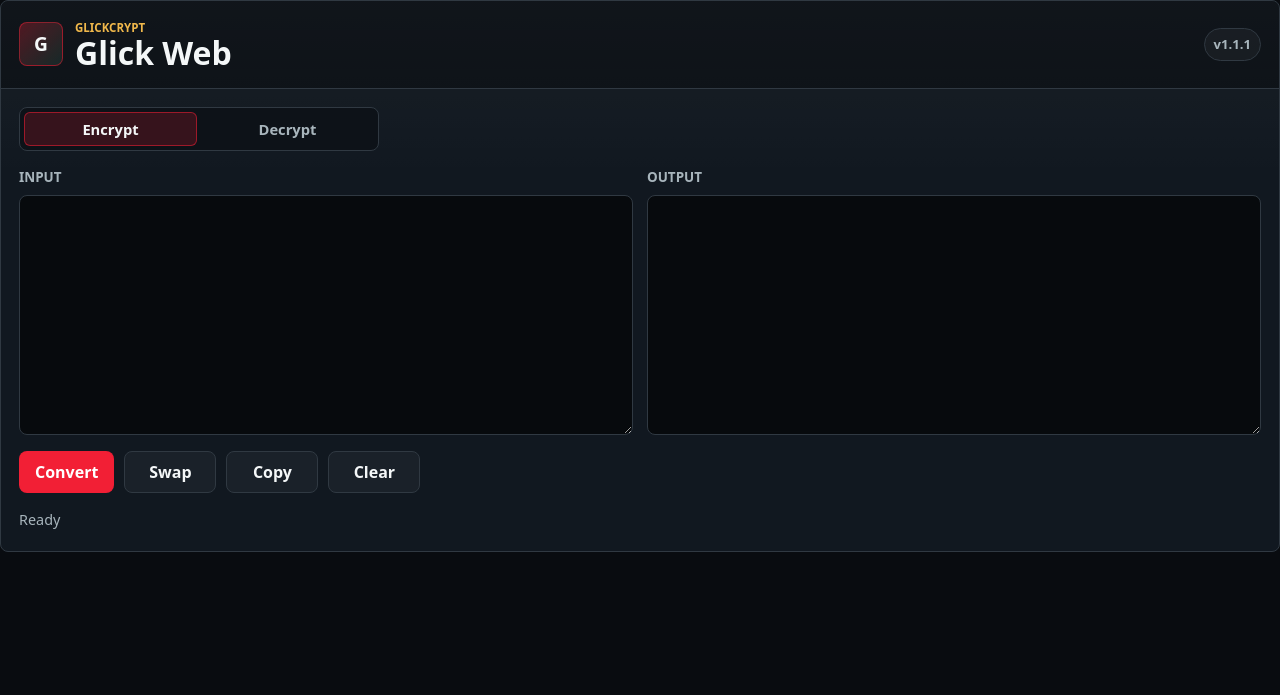
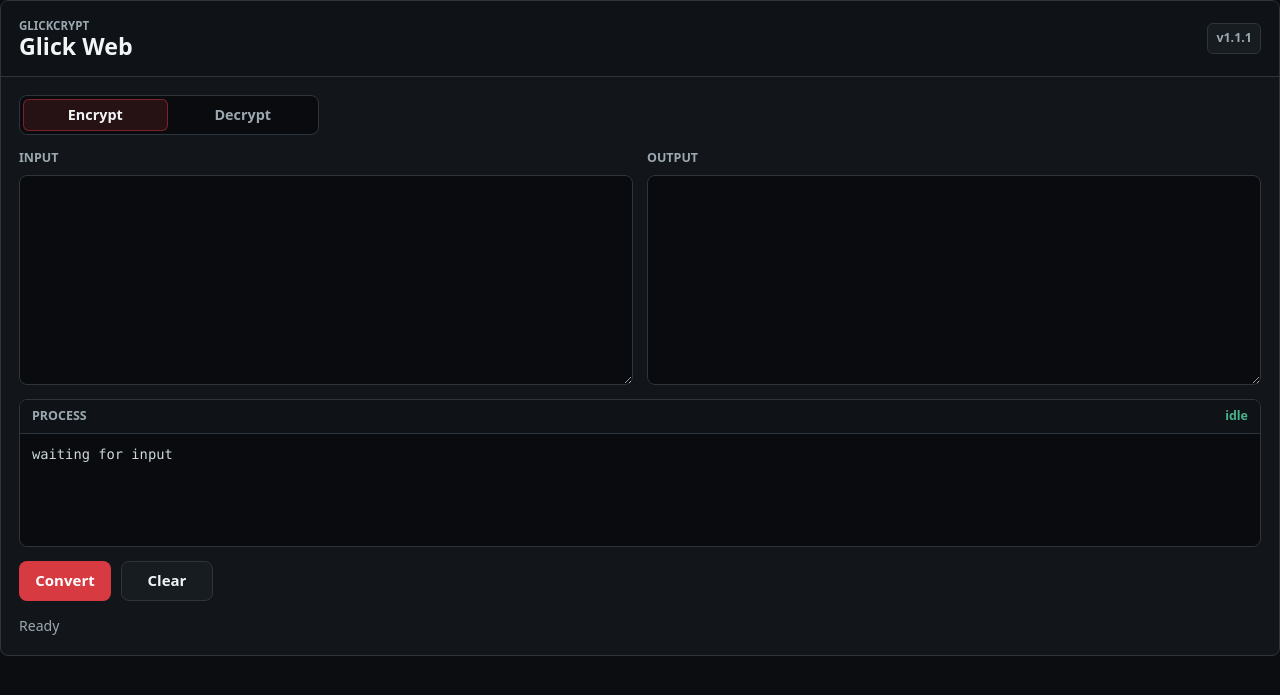
Before and after one commit to kermitine/Glick-WEB, a Flask app: page /embed in a window 1280 px wide. Shown: the top 695 px of the page. Run offline with Flask 3, Linux system fonts and the light colour scheme.

Commit message:
feat: Enhance Glickcrypt with process tracing and update UI for conversion steps

```diff
--- a/app.py
+++ b/app.py
@@ -77,6 +77,7 @@
         return jsonify(
             mode=conversion.mode,
             result=conversion.result,
+            steps=conversion.steps,
             text=conversion.text,
         )
 
--- a/static/css/glick.css
+++ b/static/css/glick.css
@@ -1,17 +1,15 @@
 :root {
-  --bg: #090c10;
-  --panel: #111820;
-  --panel-2: #0d1218;
-  --field: #070a0d;
-  --line: #303942;
-  --line-strong: #4c5c67;
-  --text: #f4f7f8;
-  --muted: #a8b5bc;
-  --red: #f21f35;
-  --red-soft: rgba(242, 31, 53, 0.18);
-  --green: #34d399;
-  --gold: #f0b84b;
-  --shadow: rgba(0, 0, 0, 0.38);
+  --bg: #0b0d10;
+  --panel: #12161a;
+  --panel-soft: #171c21;
+  --field: #090b0e;
+  --line: #2e353d;
+  --line-strong: #48525d;
+  --text: #f2f5f6;
+  --muted: #9ca8b0;
+  --accent: #d83a42;
+  --accent-soft: rgba(216, 58, 66, 0.14);
+  --ok: #48b38a;
   color-scheme: dark;
 }
 
@@ -28,11 +26,9 @@
   min-width: 320px;
   min-height: 100vh;
   margin: 0;
-  background:
-    linear-gradient(180deg, rgba(242, 31, 53, 0.08), transparent 34rem),
-    var(--bg);
+  background: var(--bg);
   color: var(--text);
-  font: 16px/1.5 system-ui, -apple-system, BlinkMacSystemFont, "Segoe UI", sans-serif;
+  font: 15px/1.5 system-ui, -apple-system, BlinkMacSystemFont, "Segoe UI", sans-serif;
 }
 
 body.is-embed {
@@ -87,17 +83,15 @@
 }
 
 .glick-shell {
-  width: min(1024px, calc(100% - 32px));
+  width: min(980px, calc(100% - 32px));
   min-height: 100vh;
   margin: 0 auto;
-  padding: clamp(16px, 4vw, 40px) 0;
+  padding: clamp(16px, 4vw, 32px) 0;
   display: grid;
   align-content: center;
   opacity: 0;
-  transform: translateY(8px);
-  transition:
-    opacity 180ms ease,
-    transform 180ms ease;
+  transform: translateY(6px);
+  transition: opacity 180ms ease, transform 180ms ease;
 }
 
 body.is-embed .glick-shell {
@@ -116,49 +110,26 @@
   overflow: hidden;
   border: 1px solid var(--line);
   border-radius: 8px;
-  background:
-    linear-gradient(180deg, rgba(244, 247, 248, 0.035), transparent 11rem),
-    var(--panel);
-  box-shadow: 0 24px 70px var(--shadow);
+  background: var(--panel);
 }
 
 body.is-embed .converter-panel {
   min-height: 360px;
-  box-shadow: none;
 }
 
 .converter-header {
-  min-height: 84px;
-  padding: 18px;
+  min-height: 68px;
+  padding: 16px 18px;
   display: flex;
   align-items: center;
   justify-content: space-between;
   gap: 16px;
   border-bottom: 1px solid var(--line);
-  background: rgba(7, 10, 13, 0.46);
+  background: #0f1216;
 }
 
 .brand-lockup {
   min-width: 0;
-  display: flex;
-  align-items: center;
-  gap: 12px;
-}
-
-.brand-mark {
-  width: 44px;
-  height: 44px;
-  flex: 0 0 44px;
-  display: grid;
-  place-items: center;
-  border: 1px solid rgba(242, 31, 53, 0.5);
-  border-radius: 8px;
-  background:
-    linear-gradient(135deg, rgba(242, 31, 53, 0.28), rgba(52, 211, 153, 0.1)),
-    #12161b;
-  color: var(--text);
-  font-size: 1.2rem;
-  font-weight: 800;
 }
 
 .brand-lockup p,
@@ -167,46 +138,46 @@
 }
 
 .brand-lockup p {
-  color: var(--gold);
+  color: var(--muted);
   font-size: 0.72rem;
-  font-weight: 800;
+  font-weight: 700;
   text-transform: uppercase;
 }
 
 .brand-lockup h1 {
   color: var(--text);
-  font-size: clamp(1.35rem, 3vw, 2rem);
-  font-weight: 800;
-  line-height: 1.05;
+  font-size: 1.45rem;
+  font-weight: 750;
+  line-height: 1.1;
 }
 
 .version-pill {
   flex: 0 0 auto;
-  padding: 6px 9px;
+  padding: 5px 8px;
   border: 1px solid var(--line);
-  border-radius: 999px;
-  background: rgba(244, 247, 248, 0.04);
+  border-radius: 6px;
+  background: var(--panel-soft);
   color: var(--muted);
-  font-size: 0.82rem;
-  font-weight: 700;
+  font-size: 0.78rem;
+  font-weight: 650;
 }
 
 .converter-form {
   padding: 18px;
   display: grid;
-  gap: 16px;
+  gap: 14px;
 }
 
 .mode-control {
-  width: min(100%, 360px);
-  min-height: 44px;
-  padding: 4px;
+  width: min(100%, 300px);
+  min-height: 40px;
+  padding: 3px;
   display: grid;
   grid-template-columns: repeat(2, minmax(0, 1fr));
-  gap: 4px;
+  gap: 3px;
   border: 1px solid var(--line);
   border-radius: 8px;
-  background: var(--panel-2);
+  background: var(--field);
 }
 
 .mode-control label {
@@ -221,29 +192,28 @@
 }
 
 .mode-control span {
-  min-height: 34px;
+  min-height: 32px;
   display: grid;
   place-items: center;
   border: 1px solid transparent;
   border-radius: 6px;
   color: var(--muted);
-  font-size: 0.92rem;
-  font-weight: 800;
-  transition:
-    background-color 160ms ease,
-    border-color 160ms ease,
-    color 160ms ease,
-    transform 160ms ease;
+  font-size: 0.9rem;
+  font-weight: 700;
+  transition: background-color 140ms ease, border-color 140ms ease, color 140ms ease;
 }
 
 .mode-control input:checked + span {
-  border-color: rgba(242, 31, 53, 0.55);
-  background: var(--red-soft);
+  border-color: rgba(216, 58, 66, 0.48);
+  background: var(--accent-soft);
   color: var(--text);
 }
 
-.mode-control input:focus-visible + span {
-  outline: 2px solid var(--green);
+.mode-control input:focus-visible + span,
+.primary-button:focus-visible,
+.ghost-button:focus-visible,
+textarea:focus {
+  outline: 2px solid var(--ok);
   outline-offset: 2px;
 }
 
@@ -256,45 +226,76 @@
 .text-field {
   min-width: 0;
   display: grid;
-  gap: 8px;
+  gap: 7px;
 }
 
-.text-field > span {
+.text-field > span,
+.console-header {
   color: var(--muted);
-  font-size: 0.84rem;
-  font-weight: 800;
+  font-size: 0.78rem;
+  font-weight: 700;
   text-transform: uppercase;
 }
 
 textarea {
   width: 100%;
-  min-height: 240px;
+  min-height: 210px;
   resize: vertical;
-  padding: 14px;
+  padding: 13px;
   border: 1px solid var(--line);
   border-radius: 8px;
   background: var(--field);
   color: var(--text);
   line-height: 1.55;
-  caret-color: var(--red);
-  transition:
-    border-color 160ms ease,
-    box-shadow 160ms ease,
-    background-color 160ms ease;
+  caret-color: var(--accent);
+  transition: border-color 140ms ease, box-shadow 140ms ease;
 }
 
 textarea:focus {
-  border-color: rgba(52, 211, 153, 0.68);
-  box-shadow: 0 0 0 3px rgba(52, 211, 153, 0.12);
-  outline: 0;
+  border-color: rgba(72, 179, 138, 0.68);
+  box-shadow: 0 0 0 3px rgba(72, 179, 138, 0.12);
 }
 
 textarea[readonly] {
-  color: #dce9ee;
+  color: #dce5e8;
 }
 
 textarea.is-populated {
-  animation: glick-result-pop 260ms ease;
+  animation: glick-result-ready 240ms ease;
+}
+
+.process-console {
+  min-width: 0;
+  overflow: hidden;
+  border: 1px solid var(--line);
+  border-radius: 8px;
+  background: var(--field);
+}
+
+.console-header {
+  min-height: 34px;
+  padding: 0 12px;
+  display: flex;
+  align-items: center;
+  justify-content: space-between;
+  gap: 12px;
+  border-bottom: 1px solid var(--line);
+  background: #0f1317;
+}
+
+#console-state {
+  color: var(--ok);
+  text-transform: none;
+}
+
+#process-log {
+  height: 112px;
+  margin: 0;
+  overflow: auto;
+  padding: 10px 12px;
+  color: #cfd8dc;
+  font: 0.86rem/1.55 "Cascadia Mono", "Consolas", monospace;
+  white-space: pre-wrap;
 }
 
 .actions {
@@ -306,74 +307,47 @@
 
 .primary-button,
 .ghost-button {
-  min-height: 42px;
+  min-height: 40px;
   min-width: 92px;
-  padding: 0 15px;
+  padding: 0 14px;
   display: inline-grid;
   place-items: center;
   border-radius: 8px;
-  font-weight: 800;
-  transition:
-    border-color 160ms ease,
-    background-color 160ms ease,
-    color 160ms ease,
-    transform 160ms ease;
+  font-weight: 700;
+  transition: background-color 140ms ease, border-color 140ms ease, color 140ms ease;
 }
 
 .primary-button {
-  position: relative;
-  overflow: hidden;
-  border: 1px solid rgba(242, 31, 53, 0.8);
-  background: var(--red);
+  border: 1px solid rgba(216, 58, 66, 0.72);
+  background: var(--accent);
   color: #fff;
 }
 
-.primary-button::after {
-  content: "";
-  position: absolute;
-  inset: 0;
-  background: linear-gradient(90deg, transparent, rgba(255, 255, 255, 0.24), transparent);
-  transform: translateX(-120%);
-}
-
-.converter-form.is-working .primary-button::after {
-  animation: glick-button-sweep 900ms ease infinite;
+.primary-button:hover {
+  background: #c4333b;
 }
 
 .ghost-button {
   border: 1px solid var(--line);
-  background: rgba(244, 247, 248, 0.04);
+  background: var(--panel-soft);
   color: var(--text);
-}
-
-.primary-button:hover,
-.ghost-button:hover {
-  transform: translateY(-1px);
 }
 
 .ghost-button:hover {
   border-color: var(--line-strong);
-  background: rgba(244, 247, 248, 0.075);
-}
-
-.primary-button:focus-visible,
-.ghost-button:focus-visible {
-  outline: 2px solid var(--green);
-  outline-offset: 2px;
 }
 
 .primary-button:disabled,
 .ghost-button:disabled {
   cursor: wait;
   opacity: 0.68;
-  transform: none;
 }
 
 .status-line {
-  min-height: 24px;
+  min-height: 22px;
   margin: 0;
   color: var(--muted);
-  font-size: 0.9rem;
+  font-size: 0.88rem;
 }
 
 .status-line.is-error {
--- a/static/js/glick.js
+++ b/static/js/glick.js
@@ -5,12 +5,14 @@
   const sourceText = document.getElementById("source-text");
   const resultText = document.getElementById("result-text");
   const convertButton = document.getElementById("convert-button");
-  const swapButton = document.getElementById("swap-button");
-  const copyButton = document.getElementById("copy-button");
   const clearButton = document.getElementById("clear-button");
   const statusLine = document.getElementById("status-line");
+  const processLog = document.getElementById("process-log");
+  const consoleState = document.getElementById("console-state");
 
   let resizeTimer = 0;
+  let activeRun = 0;
+  const reduceMotion = window.matchMedia("(prefers-reduced-motion: reduce)").matches;
 
   function setStatus(message, isError = false) {
     statusLine.textContent = message;
@@ -21,6 +23,57 @@
   function selectedMode() {
     const input = form.querySelector('input[name="mode"]:checked');
     return input ? input.value : "encrypt";
+  }
+
+  function sleep(milliseconds) {
+    return new Promise(resolve => {
+      window.setTimeout(resolve, reduceMotion ? 0 : milliseconds);
+    });
+  }
+
+  function setConsoleState(state) {
+    consoleState.textContent = state;
+  }
+
+  async function renderProcess(lines, runId) {
+    const entries = Array.isArray(lines) && lines.length > 0 ? lines : ["no process data"];
+    processLog.textContent = "";
+    setConsoleState("running");
+
+    for (const line of entries) {
+      if (runId !== activeRun) return false;
+
+      processLog.textContent += `${line}\n`;
+      processLog.scrollTop = processLog.scrollHeight;
+      queueResizeMessage();
+      await sleep(170);
+    }
+
+    setConsoleState("done");
+    return true;
+  }
+
+  async function typeResult(text, runId) {
+    resultText.value = "";
+    resultText.classList.remove("is-populated");
+
+    if (reduceMotion) {
+      resultText.value = text;
+      resultText.classList.add("is-populated");
+      return true;
+    }
+
+    for (const character of text) {
+      if (runId !== activeRun) return false;
+
+      resultText.value += character;
+      resultText.scrollTop = resultText.scrollHeight;
+      await sleep(24);
+    }
+
+    resultText.classList.add("is-populated");
+    queueResizeMessage();
+    return true;
   }
 
   function queueResizeMessage() {
@@ -47,11 +100,16 @@
 
   async function convertText(event) {
     event.preventDefault();
+    const runId = activeRun + 1;
+    activeRun = runId;
 
     form.classList.add("is-working");
     convertButton.disabled = true;
     resultText.classList.remove("is-populated");
+    resultText.value = "";
     setStatus("Converting");
+    setConsoleState("queued");
+    processLog.textContent = "starting\n";
 
     try {
       const response = await fetch("api/convert", {
@@ -70,46 +128,35 @@
         throw new Error(payload.error || "Conversion failed.");
       }
 
-      resultText.value = payload.result;
-      resultText.classList.add("is-populated");
+      const processFinished = await renderProcess(payload.steps, runId);
+      if (!processFinished) return;
+
+      const typingFinished = await typeResult(payload.result, runId);
+      if (!typingFinished) return;
+
       setStatus("Converted");
     } catch (error) {
       setStatus(error.message, true);
+      setConsoleState("error");
+      processLog.textContent += `error: ${error.message}\n`;
     } finally {
-      form.classList.remove("is-working");
-      convertButton.disabled = false;
-      queueResizeMessage();
-    }
-  }
-
-  function swapText() {
-    const sourceValue = sourceText.value;
-    sourceText.value = resultText.value;
-    resultText.value = sourceValue;
-    resultText.classList.toggle("is-populated", resultText.value.length > 0);
-    setStatus("Swapped");
-  }
-
-  async function copyText() {
-    if (!resultText.value) {
-      setStatus("Nothing to copy");
-      return;
-    }
-
-    try {
-      await navigator.clipboard.writeText(resultText.value);
-      setStatus("Copied");
-    } catch {
-      resultText.focus();
-      resultText.select();
-      setStatus("Select the output manually", true);
+      if (runId === activeRun) {
+        form.classList.remove("is-working");
+        convertButton.disabled = false;
+        queueResizeMessage();
+      }
     }
   }
 
   function clearText() {
+    activeRun += 1;
+    form.classList.remove("is-working");
+    convertButton.disabled = false;
     sourceText.value = "";
     resultText.value = "";
     resultText.classList.remove("is-populated");
+    processLog.textContent = "waiting for input";
+    setConsoleState("idle");
     setStatus("Ready");
     sourceText.focus();
   }
@@ -128,7 +175,5 @@
   form.addEventListener("submit", convertText);
   sourceText.addEventListener("input", queueResizeMessage);
   resultText.addEventListener("input", queueResizeMessage);
-  swapButton.addEventListener("click", swapText);
-  copyButton.addEventListener("click", copyText);
   clearButton.addEventListener("click", clearText);
 })();
--- a/templates/index.html
+++ b/templates/index.html
@@ -17,7 +17,6 @@
       <section class="converter-panel">
         <header class="converter-header">
           <div class="brand-lockup">
-            <span class="brand-mark" aria-hidden="true">G</span>
             <div>
               <p>Glickcrypt</p>
               <h1>Glick Web</h1>
@@ -50,12 +49,18 @@
             </label>
           </div>
 
+          <section class="process-console" aria-label="Conversion process">
+            <div class="console-header">
+              <span>Process</span>
+              <span id="console-state">idle</span>
+            </div>
+            <pre id="process-log">waiting for input</pre>
+          </section>
+
           <div class="actions">
             <button class="primary-button" id="convert-button" type="submit">
               <span>Convert</span>
             </button>
-            <button class="ghost-button" id="swap-button" type="button">Swap</button>
-            <button class="ghost-button" id="copy-button" type="button">Copy</button>
             <button class="ghost-button" id="clear-button" type="button">Clear</button>
           </div>
 
```
Also changed, not shown: other parts of static/css/glick.css (+10 -26 lines), glickcrypt.py (+43 -4 lines), tests/test_glickcrypt.py (+7 -1 lines).
